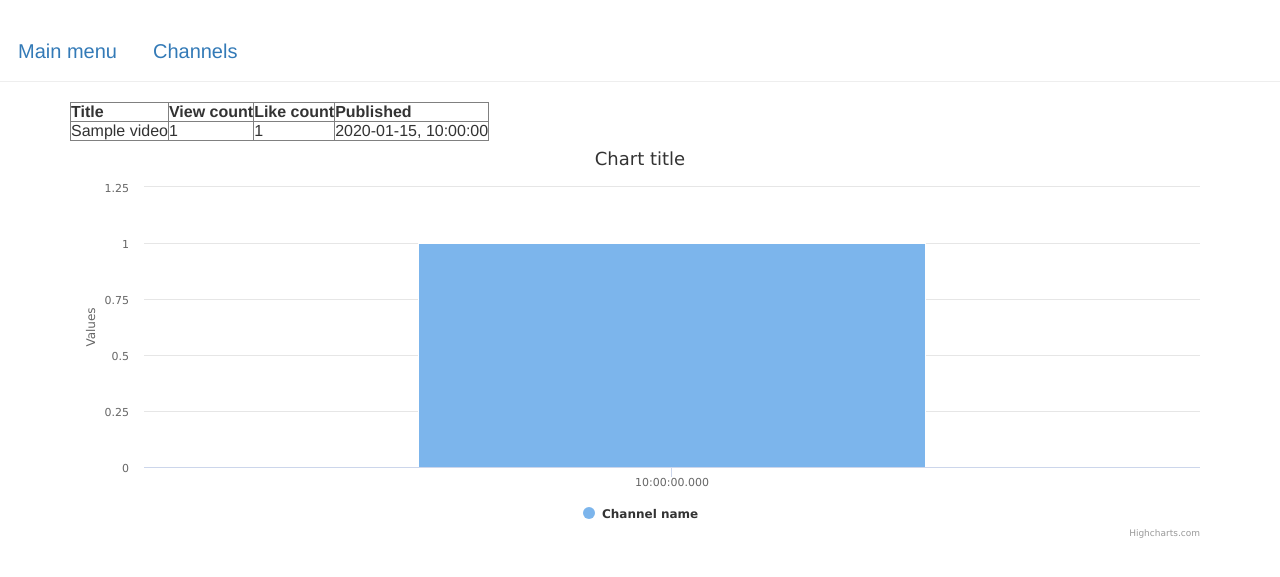
After one commit to gyermolenko/yatta, a Django app: page /channels/1/chart/ in a window 1280 px wide. The commit adds this page. Shown: the top 577 px of the page. Run offline with Django 3.2, Linux system fonts and the light colour scheme; tables that the repository leaves empty hold one stand-in row (values such as "Sample post"); some libraries are stand-ins or nearby versions.

Commit message:
Embed highcharts, add channel_chart feature

```diff
--- a/main/settings.py
+++ b/main/settings.py
@@ -10,7 +10,7 @@ BASE_DIR = os.path.dirname(os.path.dirname(os.path.abspath(__file__)))
 # could be overriden in settings_local
 DEBUG = False
 
-ALLOWED_HOSTS = ['gryermolenko.pythonanywhere.com',]
+ALLOWED_HOSTS = ['gyermolenko.pythonanywhere.com',]
 
 
 # Application definition
--- /dev/null
+++ b/main/static/js/chart.js
@@ -0,0 +1,17 @@
+Highcharts.setOptions({
+    global: {
+        useUTC: false
+    }
+});
+
+ $(document).ready(function() {
+    $("#chart_container").highcharts({
+        xAxis: {
+            type: "datetime"
+        },
+        chart: {
+            type: "column"
+        },
+        series: series,
+    });
+});
--- a/stats/models.py
+++ b/stats/models.py
@@ -38,4 +38,4 @@ class ChannelStatistics(BaseModel):
 class VideoStatistics(BaseModel):
     view_count = models.IntegerField()
     like_count = models.IntegerField()
-    video = models.ForeignKey(Video)
+    video = models.ForeignKey(Video, related_name='statistics')
--- /dev/null
+++ b/stats/templates/stats/channel_chart.html
@@ -0,0 +1,35 @@
+{% extends "main/base.html" %}
+{% load staticfiles %}
+
+{% block head %}
+    {{ block.super }}
+    <script>
+        var series = {{ series|safe }}
+    </script>
+    <script src="http://code.highcharts.com/highcharts.js"></script>
+    <script src="{% static 'js/chart.js' %}"></script>
+{% endblock head %}
+
+{% block content %}
+{# <h1>"{{ statistics.channel  }}" chart</h1> #}
+
+<table border="1" cellspacing="2" cellpadding="5">
+    <tr>
+        <th>Title</th>
+        <th>View count</th>
+        <th>Like count</th>
+        <th>Published</th>
+    </tr>
+    {% for stat in statistics %}
+        <tr>
+            <td>{{ stat.video.title }}</td>
+            <td>{{ stat.view_count }}</td>
+            <td>{{ stat.like_count }}</td>
+            <td>{{ stat.video.published_at|date:"Y-m-d, H:i:s"  }}</td>
+        </tr>
+    {% endfor %}
+</table>
+
+<div id="chart_container"></div>
+
+{% endblock content %}
--- a/stats/templates/stats/channel_list.html
+++ b/stats/templates/stats/channel_list.html
@@ -23,6 +23,7 @@
         <th>Total view count</th>
         <th>Video count</th>
         <th>Subscriber count</th>
+        <th>Chart</th>
     </tr>
     {% for stat in statistics %}
     <tr>
@@ -30,6 +31,7 @@
         <td>{{ stat.total_view_count }}</td>
         <td>{{ stat.video_count }}</td>
         <td>{{ stat.subscriber_count }}</td>
+        <td><a href="{% url 'channel_chart' stat.channel.id %}">link</a></td>
     </tr>
     {% endfor %}
 </table>
--- a/stats/templates/stats/channel_videos.html
+++ b/stats/templates/stats/channel_videos.html
@@ -1,7 +1,7 @@
 {% extends "main/base.html" %}
 
 {% block content %}
-<h1>"{{ channel }}" videos</h1>
+<h1>"{{ channelname }}" videos</h1>
 
 {% if user.is_authenticated %}
     <form method="post">
--- a/stats/urls.py
+++ b/stats/urls.py
@@ -7,4 +7,5 @@ urlpatterns = [
     url(r'^add_many/$', views.channel_add_multiple, name='channel_add_multiple'),
     url(r'^(?P<pk>[0-9]+)/videos/$', views.channel_videos, name='channel_videos'),
     url(r'^video/(?P<pk>[0-9]+)/$', views.video_info, name='video_info'),
+    url(r'^(?P<pk>[0-9]+)/chart/$', views.channel_chart, name='channel_chart'),
 ]
--- a/stats/views.py
+++ b/stats/views.py
@@ -1,3 +1,5 @@
+from datetime import datetime as dt
+
 from django.shortcuts import render, redirect
 from django.db.models import Max
 
@@ -114,7 +116,7 @@ def channel_videos(request, pk):
 
     return render(request,
                   'stats/channel_videos.html',
-                  {'videos': videos, 'channel': channel.username})
+                  {'videos': videos, 'channelname': channel.username})
 
 
 def video_info(request, pk):
@@ -131,3 +133,23 @@ def video_info(request, pk):
     return render(request,
                   'stats/video_info.html',
                   {'video': video, 'video_stats': video_stats})
+
+
+def channel_chart(request, pk):
+    latest_stats_ids = Video.objects.filter(channel=pk).annotate(latest_stats_id=Max('statistics__id')) \
+                                                       .values_list('latest_stats_id', flat=True)
+    statistics = VideoStatistics.objects.filter(id__in=latest_stats_ids).order_by('video__published_at')
+
+    series = []
+    rec = {}
+    rec["name"] = "Channel name"
+    rec["data"] = []
+    for stat in statistics:
+        published_at = dt.timestamp(stat.video.published_at)*1000
+        view_count = stat.view_count
+        rec["data"].append([published_at, view_count])
+    series.append(rec)
+
+    return render(request,
+                  'stats/channel_chart.html',
+                  {'statistics': statistics, 'series': series})
```
Also changed, not shown: stats/migrations/0007_auto_20160501_0951.py (added), 1 other file.
